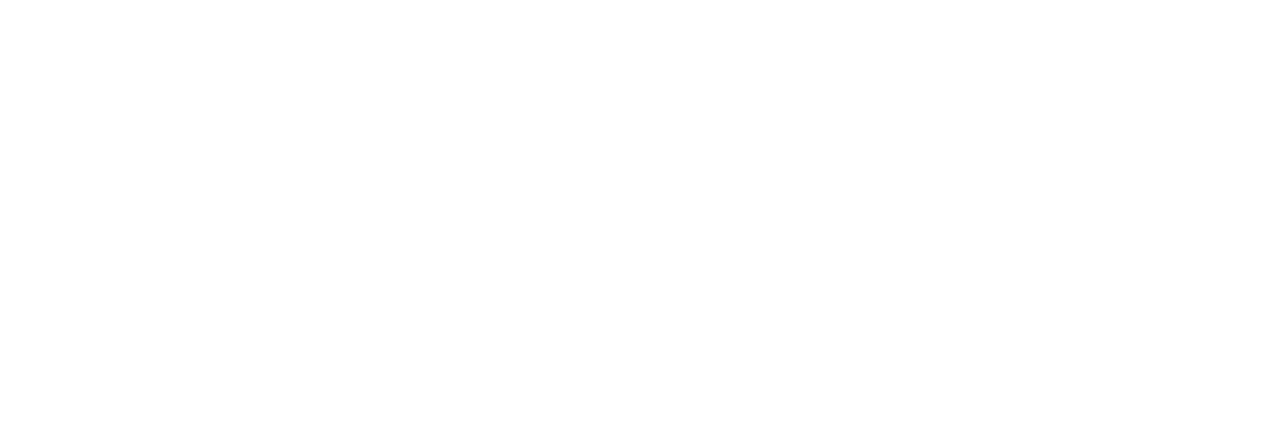
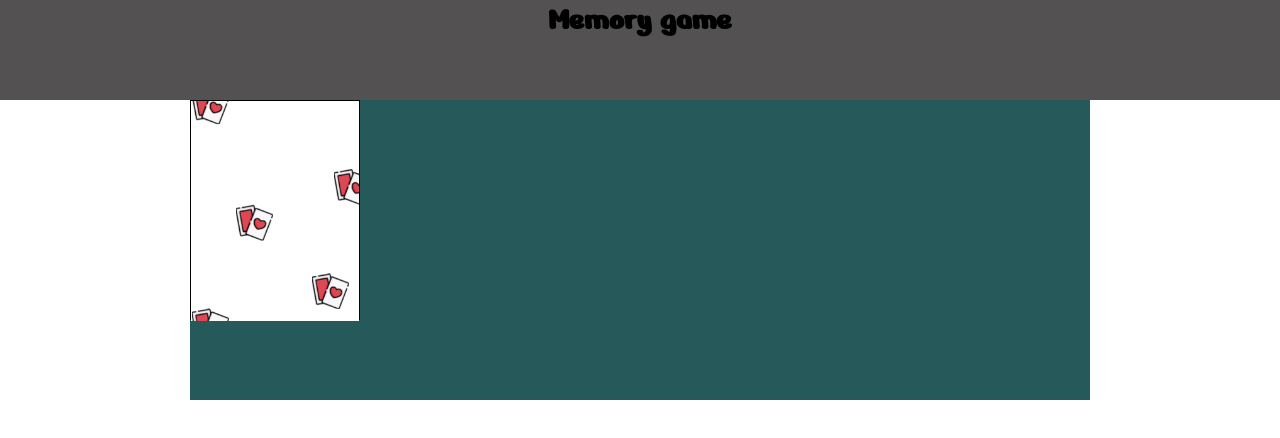
Before and after one commit to DidierDankan/html-css-memory, a plain HTML site: page index.html in a window 1280 px wide. Drawn offline with Linux system fonts and the light colour scheme.

Commit message:
add first card

```diff
--- a/css/main.css
+++ b/css/main.css
@@ -3,3 +3,60 @@
     padding: 0;
     box-sizing: border-box;
 }
+
+body {
+    font-family: 'Nerko One', cursive;
+}
+
+/*Utilities*/
+
+.clearfix::after{
+    content: '';
+    display: table;
+    clear: both;
+}
+
+/*header*/
+
+.hard-title{
+    width: 100%;
+    height: 100px;
+    text-align: center;
+    background: rgb(83, 81, 81);
+}
+
+/* main content*/
+
+.cards-container{
+    width: 900px;
+    height: 300px;/*fake content*/
+    margin: auto;
+    background: rgb(38, 90, 90);
+}
+
+.card {
+    width: 170px;
+    height: 220px;
+    background: rgb(255, 253, 253);
+    float: left;
+    border: 1px solid black;
+}
+
+div.card{
+    background-image: url(../img/noun_air_balloon_3134741.png);
+    background-position: center;
+    background-size: contain;
+    background-repeat: no-repeat;
+}
+
+.layer {
+    width: 100%;
+    height: 220px;
+    background-image: url(../img/pattern.png);
+    background-position: center;
+    background-size: cover;
+}
+
+div.card .layer:hover {
+    display: none;
+}
--- a/index.html
+++ b/index.html
@@ -7,8 +7,106 @@
     <title>Document</title>
     <!--Style-->
     <link rel="stylesheet" href="./css/main.css">
+    <!--fonts-->
+    <link rel="preconnect" href="https://fonts.gstatic.com">
+    <link href="https://fonts.googleapis.com/css2?family=Nerko+One&display=swap" rel="stylesheet">
 </head>
 <body>
 
+    <!--header-->
+    <header class="hard-title">
+
+        <h1>
+            Memory game
+        </h1>
+
+    </header>
+
+    <!--main content with 3 section and 4 div inside-->
+    <main>
+
+        <section class="cards-container">
+
+                <!-- first div-->
+            <div class="card">
+                <div class="layer">
+
+                </div>
+            </div>
+
+                <!--second div-->
+            <div>
+
+            </div>
+
+                <!--third div-->
+            <div>
+
+            </div>
+
+                <!--forth div-->
+            <div>
+
+            </div>
+
+        </section>
+
+        <!--second section-->
+        <section>
+
+                <!-- first div-->
+            <div>
+
+            </div>
+
+                <!--second div-->
+            <div>
+
+            </div>
+
+                <!--third div-->
+            <div>
+
+            </div>
+
+                <!--forth div-->
+            <div>
+
+            </div>
+
+        </section>
+
+        <!--third section-->
+        <section>
+
+            <!-- first div-->
+            <div>
+
+            </div>
+
+                <!--second div-->
+            <div>
+
+            </div>
+
+                <!--third div-->
+            <div>
+
+            </div>
+
+                <!--forth div-->
+            <div>
+
+            </div>
+
+         </section>
+    </main>
+
+    <!--small footer-->
+
+    <footer>
+
+    </footer>
+
 </body>
 </html>
```
